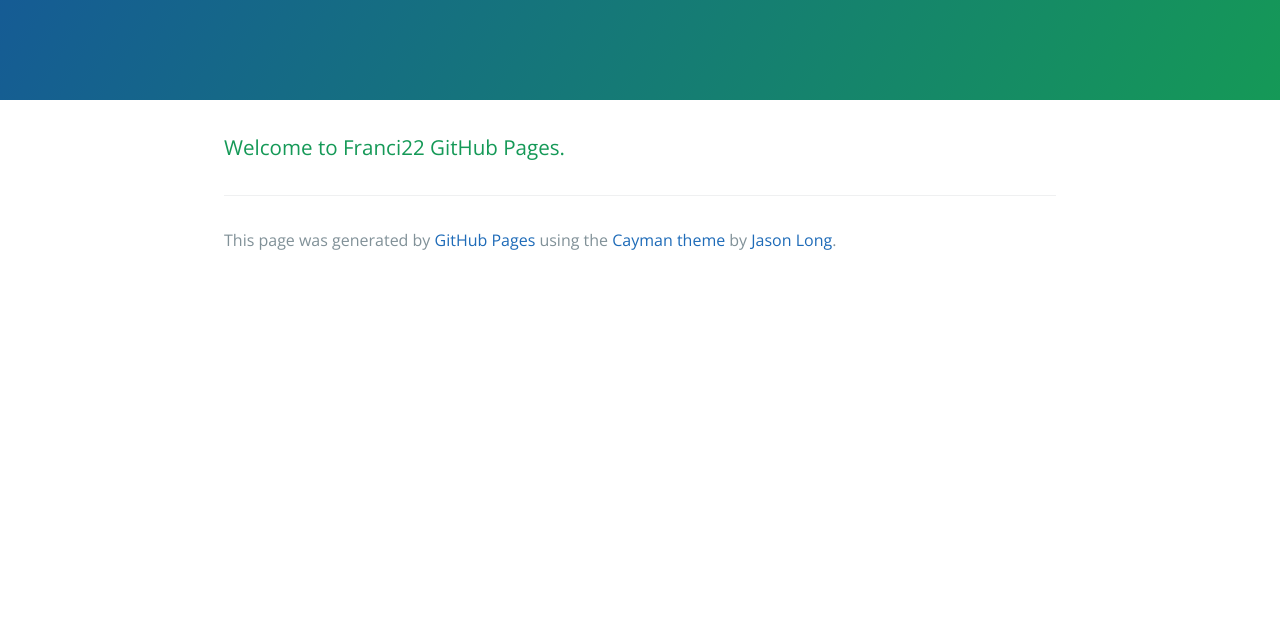
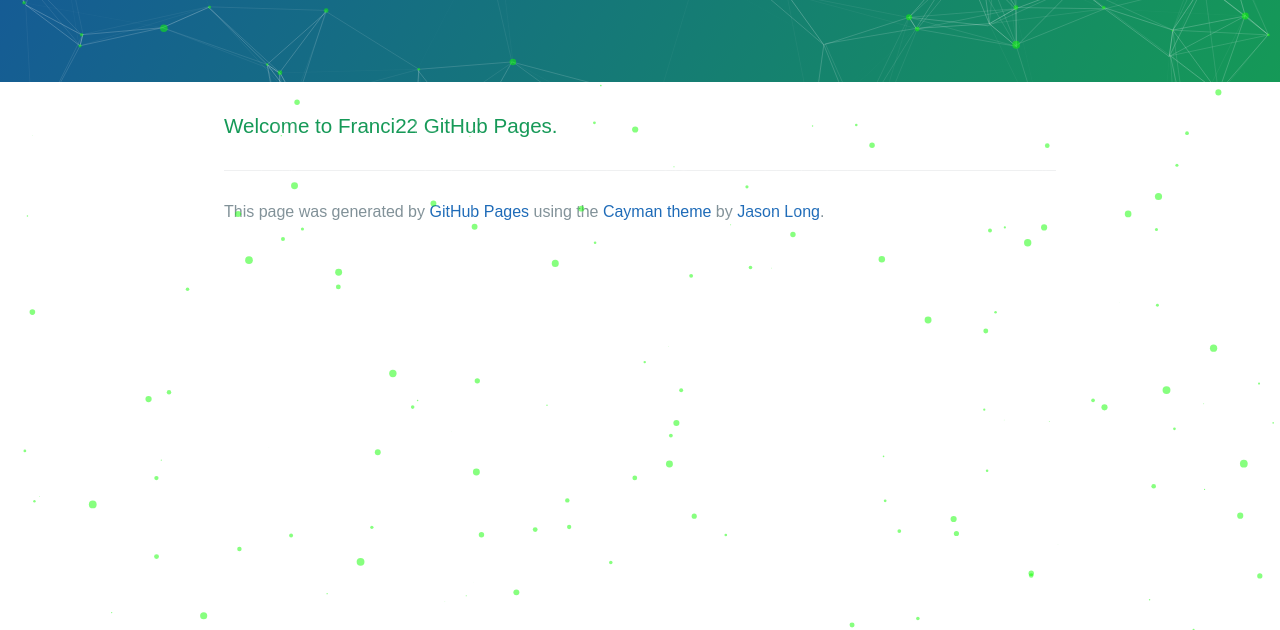
Before and after one commit to Proxys3c/franci22.github.io, a plain HTML site: page index.html in a window 1280 px wide. Shown: the part 170-800 px from the top of the page. Drawn offline with nearby package versions, Linux system fonts and the light colour scheme.

Commit message:
Added particles.js by proxys3c :100:

```diff
--- a/index.html
+++ b/index.html
@@ -8,8 +8,12 @@
     <link href='https://fonts.googleapis.com/css?family=Open+Sans:400,700' rel='stylesheet' type='text/css'>
     <link rel="stylesheet" type="text/css" href="stylesheets/stylesheet.css" media="screen">
     <link rel="stylesheet" type="text/css" href="stylesheets/github-light.css" media="screen">
+    <meta name="author" content="proxys3c & franci22">
+      <script src="js/particles.js" ></script>
+      <script src="js/particles.min.js"></script>
   </head>
   <body>
+<div id="particles-js"></div>
     <section class="page-header">
       <h1 class="project-name">Franci22 GitHub</h1>
       <h2 class="project-tagline"></h2>
@@ -26,6 +30,7 @@
 
     </section>
 
-
+  <script src="js/particles.js" ></script>
+  <script src="js/particles.min.js"></script>
   </body>
 </html>
--- /dev/null
+++ b/js/particles.js
@@ -0,0 +1,3 @@
+particlesJS.load('particles-js', 'js/particles.json', function() {
+  console.log('callback - particles.js config loaded');
+});
--- /dev/null
+++ b/js/particles.json
@@ -0,0 +1,110 @@
+{
+  "particles": {
+    "number": {
+      "value": 142,
+      "density": {
+        "enable": true,
+        "value_area": 801.7060304327614
+      }
+    },
+    "color": {
+      "value": "#0fff00"
+    },
+    "shape": {
+      "type": "circle",
+      "stroke": {
+        "width": 0,
+        "color": "#000000"
+      },
+      "polygon": {
+        "nb_sides": 7
+      },
+      "image": {
+        "src": "",
+        "width": 100,
+        "height": 100
+      }
+    },
+    "opacity": {
+      "value": 0.5,
+      "random": false,
+      "anim": {
+        "enable": false,
+        "speed": 1,
+        "opacity_min": 0.1,
+        "sync": false
+      }
+    },
+    "size": {
+      "value": 3.945738208161363,
+      "random": true,
+      "anim": {
+        "enable": false,
+        "speed": 40,
+        "size_min": 0.1,
+        "sync": false
+      }
+    },
+    "line_linked": {
+      "enable": true,
+      "distance": 150,
+      "color": "#ffffff",
+      "opacity": 0.4,
+      "width": 1
+    },
+    "move": {
+      "enable": true,
+      "speed": 7.8914764163227265,
+      "direction": "none",
+      "random": false,
+      "straight": false,
+      "out_mode": "out",
+      "bounce": false,
+      "attract": {
+        "enable": true,
+        "rotateX": 600,
+        "rotateY": 1200
+      }
+    }
+  },
+  "interactivity": {
+    "detect_on": "canvas",
+    "events": {
+      "onhover": {
+        "enable": true,
+        "mode": "grab"
+      },
+      "onclick": {
+        "enable": true,
+        "mode": "repulse"
+      },
+      "resize": true
+    },
+    "modes": {
+      "grab": {
+        "distance": 194.89853095232286,
+        "line_linked": {
+          "opacity": 1
+        }
+      },
+      "bubble": {
+        "distance": 400,
+        "size": 40,
+        "duration": 2,
+        "opacity": 0.5846955928569685,
+        "speed": 3
+      },
+      "repulse": {
+        "distance": 200,
+        "duration": 0.4
+      },
+      "push": {
+        "particles_nb": 4
+      },
+      "remove": {
+        "particles_nb": 2
+      }
+    }
+  },
+  "retina_detect": true
+}
--- a/stylesheets/stylesheet.css
+++ b/stylesheets/stylesheet.css
@@ -1,13 +1,29 @@
 * {
   box-sizing: border-box; }
+  /* ---- reset ---- */
 
 body {
-  padding: 0;
   margin: 0;
-  font-family: "Open Sans", "Helvetica Neue", Helvetica, Arial, sans-serif;
-  font-size: 16px;
-  line-height: 1.5;
-  color: #606c71; }
+  font:normal 75% Arial, Helvetica, sans-serif;
+}
+
+canvas {
+  display: block;
+  vertical-align: bottom;
+}
+
+/* ---- particles.js container ---- */
+
+#particles-js {
+  position: absolute;
+  width: 100%;
+  height: 100%;
+  background-image: url("");
+  background-repeat: no-repeat;
+  background-size: cover;
+  background-position: 50% 50%;
+}
+
 
 a {
   color: #1e6bb8;
```
Also changed, not shown: js/particles.min.js (added).
